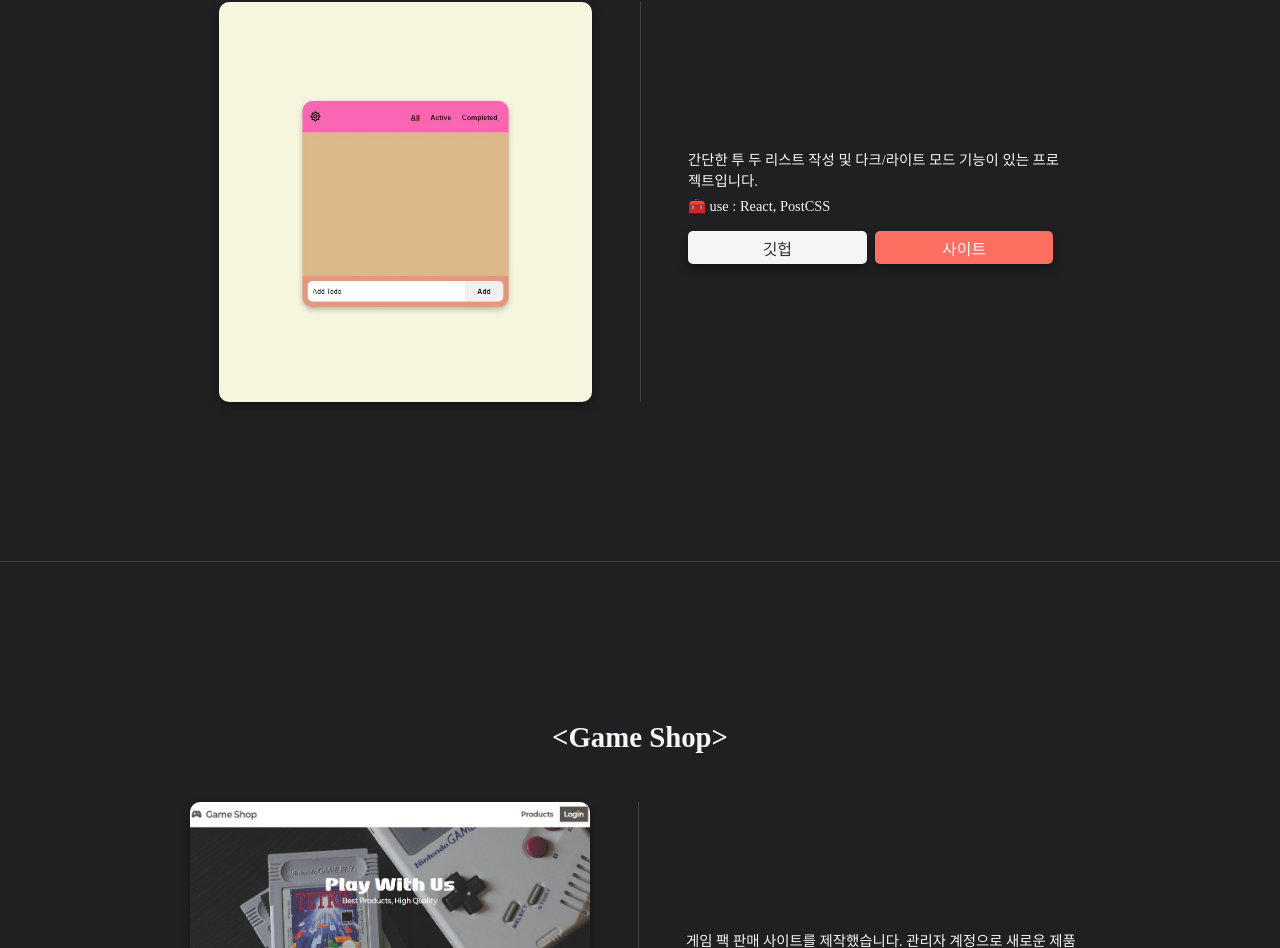
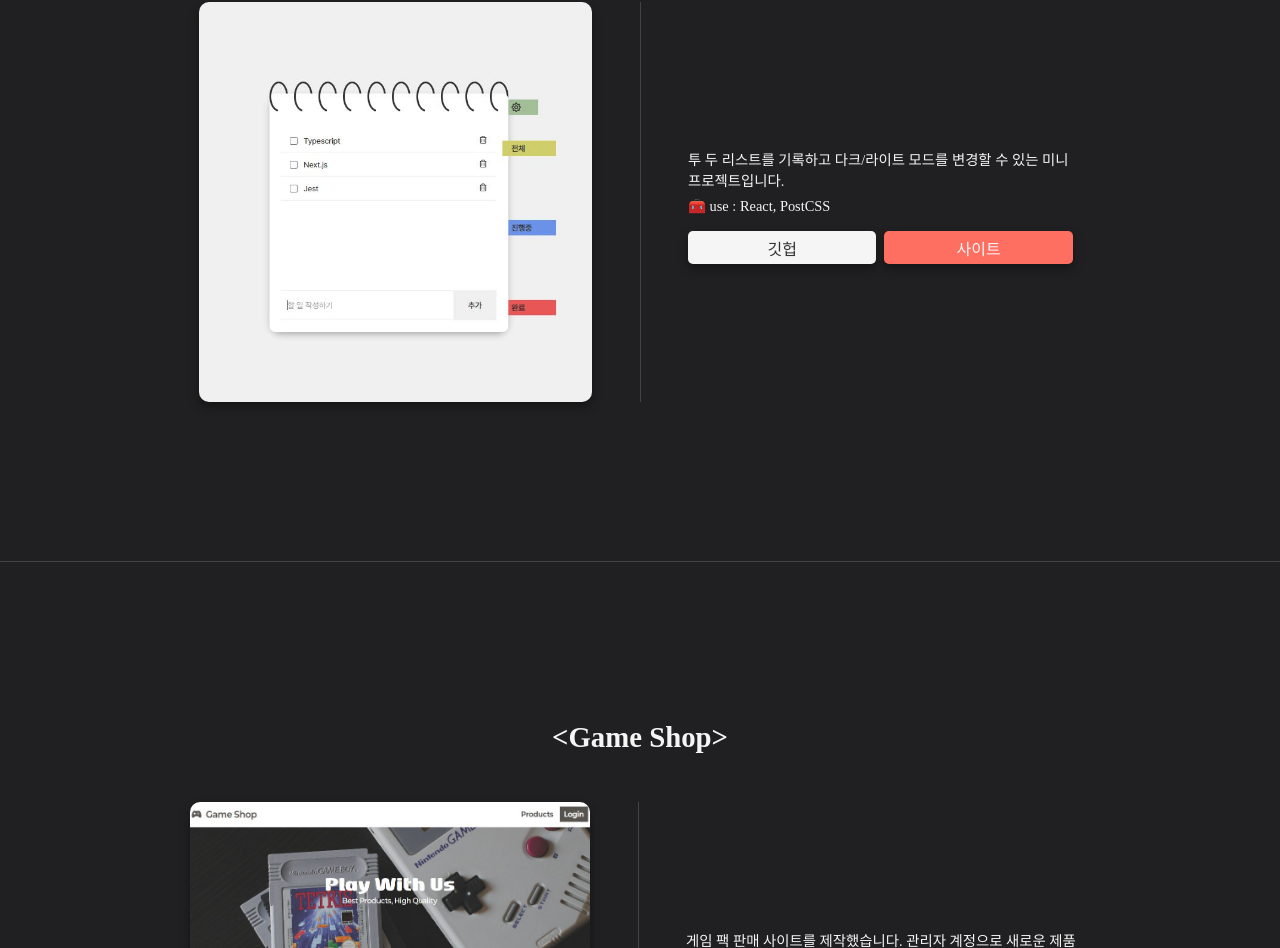
Before and after one commit to bokyungK/portfolio, a React (Create React App) app: page / in a window 1280 px wide. Shown: the part 1869-2817 px from the top of the page. Built offline with nearby package versions, Linux system fonts and the light colour scheme; a web font is replaced by a local one.

Commit message:
style: Change project image

```diff
--- a/src/components/Projects.jsx
+++ b/src/components/Projects.jsx
@@ -4,7 +4,7 @@ import { Element } from 'react-scroll';
 const PROJECTS = [
   {
     title: 'To Do List',
-    description: '간단한 투 두 리스트 작성 및 다크/라이트 모드 기능이 있는 프로젝트입니다.',
+    description: '투 두 리스트를 기록하고 다크/라이트 모드를 변경할 수 있는 미니 프로젝트입니다.',
     imageName: 'toDoList',
     tags: ['React', 'PostCSS'],
     infoUrl: 'https://github.com/bokyungK/making-to-do-list',
```
Also changed, not shown: public/project/toDoList.jpg.
